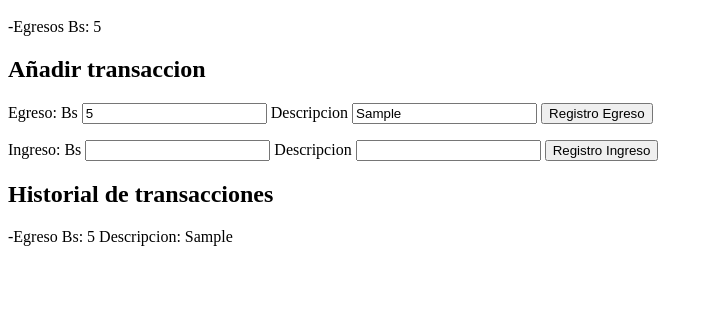
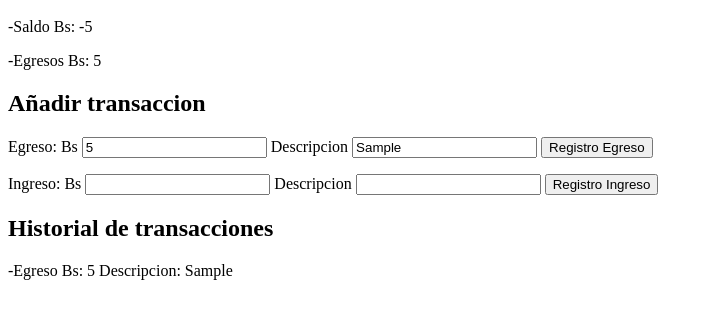
Before and after one commit to MelinaGutierrez/Pocket-Guard, a website built with Parcel: page add_transaccion.html in a window 1280 px wide. Both pictures are taken after typing "5", "Sample" into the empty fields and a click on the button "Registro Egreso". Shown: the part 48-366 px from the top of the page, without its empty margins (0-713 px from the left). Built offline with nearby package versions, Linux system fonts and the light colour scheme.

Commit message:
mostrar saldo total de todos los egresos e ingresos

```diff
--- a/add_transaccion.html
+++ b/add_transaccion.html
@@ -1,12 +1,16 @@
 <html>
   <body>
     <h1>TRANSACCIONES</h1>
+    <form id="form-saldo">
+      <div id="resultadoSaldo-div"></div>
+    </form>
     <form id="form-sumEgreso">
       <div id="resultadoEgreso-div"></div>
     </form>
     <form id="form-sumIngreso">
       <div id="resultadoIngreso-div"></div>
     </form>
+
     <h2>Añadir transaccion</h2>
     <form id="form-Egreso">
       <label for="Tipo-transaccion" >Egreso: </label>
--- a/src/presenter.js
+++ b/src/presenter.js
@@ -1,3 +1,5 @@
+//import sumar from "./sumador";
+
 const first = document.querySelector("#Monto");
 const second = document.querySelector("#Descripcion");
 const form = document.querySelector("#form-Egreso");
@@ -11,15 +13,22 @@ var sumEgresos=0;
 const formSumaIngreso = document.querySelector("#form-resultadoIngreso");
 const divSumaIngreso= document.querySelector("#resultadoIngreso-div")
 var sumIngresos=0;
+const formSumasSaldo = document.querySelector("#form-resultadoSaldo");
+const divSumaSaldo= document.querySelector("#resultadoSaldo-div")
+var sumSaldo=0;
 
 form.addEventListener("submit", (event) => {
   event.preventDefault();
 
   const firstNumber = Number.parseInt(first.value);
   const secondNumber = second.value;
+
   sumEgresos= sumEgresos + firstNumber;
   div.innerHTML = div.innerHTML + "<p> -Egreso Bs: " +firstNumber + " Descripcion: "+secondNumber + "</p>";
   divSumaEgreso.innerHTML = "<p> -Egresos Bs: " +sumEgresos  + "</p>";
+
+  sumSaldo= sumIngresos-sumEgresos;
+  divSumaSaldo.innerHTML = "<p> -Saldo Bs: " +sumSaldo  + "</p>";
 });
 
 formIngreso.addEventListener("submit", (event) => {
@@ -27,7 +36,11 @@ formIngreso.addEventListener("submit", (event) => {
 
   const firstNumber = Number.parseInt(firstIngreso.value);
   const secondNumber = secondIngreso.value;
+
   sumIngresos= sumIngresos + firstNumber;
   div.innerHTML =  div.innerHTML + "<p> -Ingreso Bs: " +firstNumber + " Descripcion: "+secondNumber + "</p>";
   divSumaIngreso.innerHTML = "<p> -Ingresos Bs: " +sumIngresos  + "</p>";
+
+  sumSaldo= sumIngresos-sumEgresos;
+  divSumaSaldo.innerHTML = "<p> -Saldo Bs: " +sumSaldo  + "</p>";
 });
```
